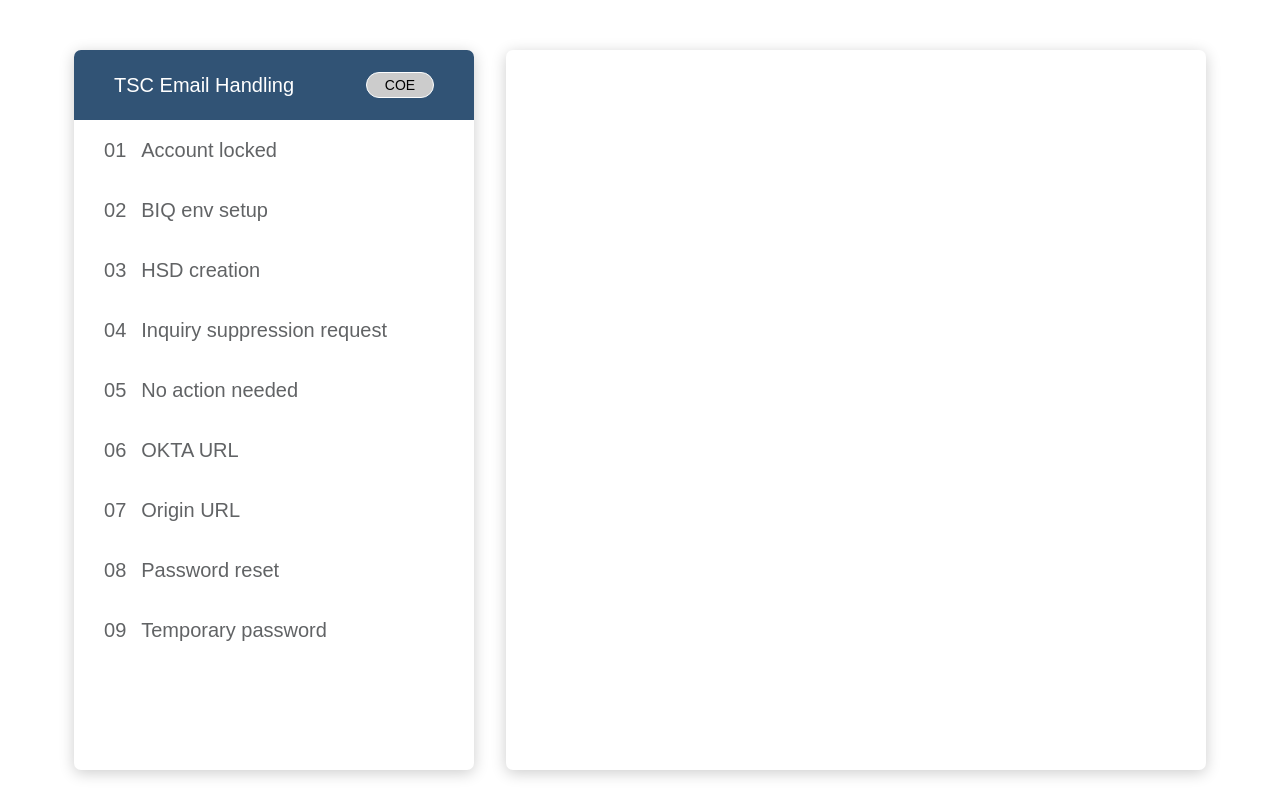
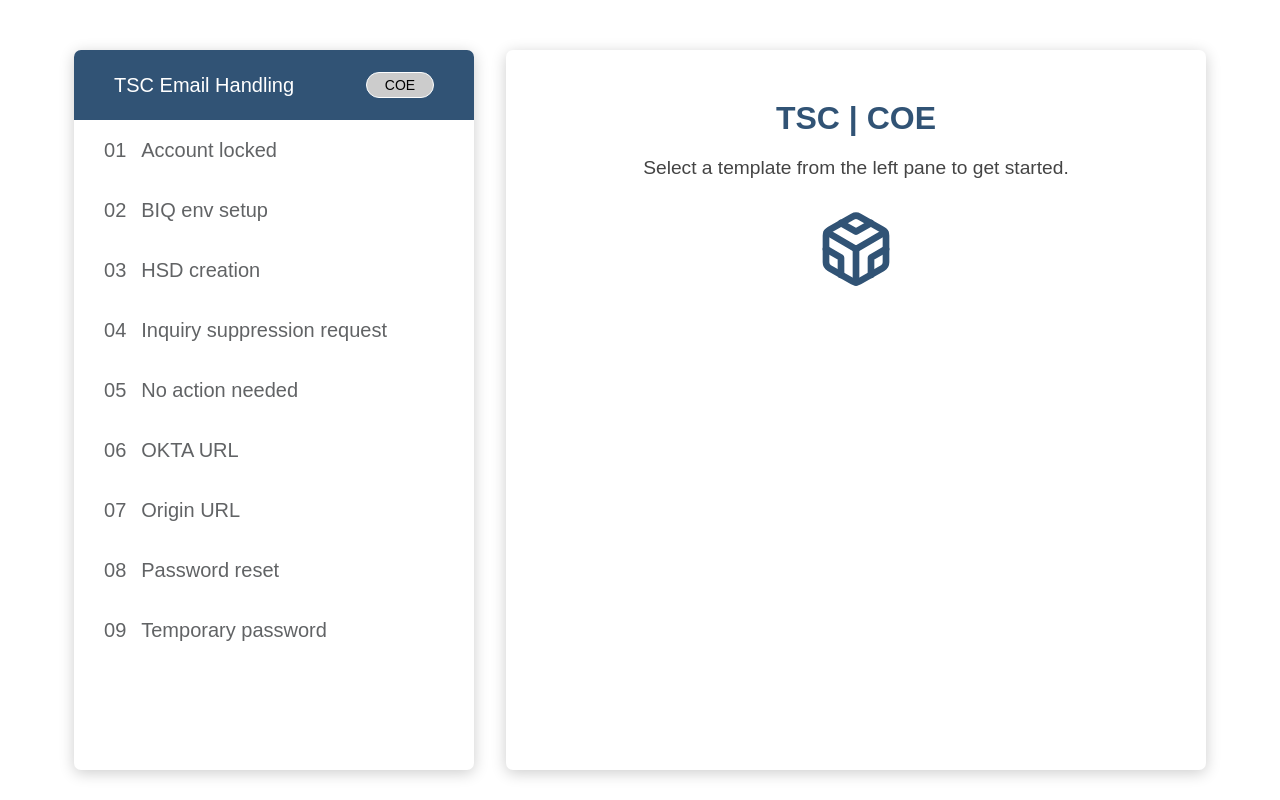
Before and after one commit to kingkongfrom/email-templates, a React (Vite) app: page / in a window 1280 px wide. Built offline with nearby package versions, Linux system fonts and the light colour scheme.

Commit message:
input fields size updated break lines added  to templates

```diff
--- a/src/App.jsx
+++ b/src/App.jsx
@@ -4,6 +4,7 @@
 import "./styles/style.css";
 import TemplateList from "./components/TemplateList.jsx";
 import EmailDetails from "./components/EmailDetails.jsx";
+import Welcome from "./components/Welcome.jsx";
 
 function App() {
     const [selectedEmail, setSelectedEmail] = useState({ subject: null, id: null, name: null });
@@ -14,6 +15,7 @@
                     <TemplateList setSelectedEmail={setSelectedEmail} selectedEmail={selectedEmail} />
                 </Box>
                 <Box width={700}>
+                    {selectedEmail.id === null && <Welcome />}
                     {selectedEmail.id && <EmailDetails selectedEmail={selectedEmail} />}
                 </Box>
             </Main>
--- a/src/components/EmailDetails.jsx
+++ b/src/components/EmailDetails.jsx
@@ -9,7 +9,9 @@
 import OktaUrl from "./emails/OktaUrl.jsx";
 import OriginUrl from "./emails/OriginUrl.jsx";
 import BIQEnvSetup from "./emails/BIQEnvSetup.jsx";
-
+import CaseA from "./coe/CaseA.jsx";
+import CaseB from "./coe/CaseB.jsx";
+import CaseC from "./coe/CaseC.jsx";
 
 function capitalize(str) {
     // Check if the input string is empty or null
@@ -139,6 +141,17 @@
                         {selectedEmail.name === "BIQ env setup" &&
                             <BIQEnvSetup setSubject={setSubject} hsd={hsd} caseNumber={caseNumber}
                                          clientName={clientName} userId={userId} capitalize={capitalize}/>}
+
+                        {selectedEmail.name === "Case A" &&
+                            <CaseA setSubject={setSubject} caseNumber={caseNumber}
+                                         clientName={clientName} userId={userId} capitalize={capitalize}/>}
+                        {selectedEmail.name === "Case B" &&
+                            <CaseB setSubject={setSubject} caseNumber={caseNumber}
+                                   clientName={clientName} userId={userId} capitalize={capitalize}/>}
+                        {selectedEmail.name === "Case C" &&
+                            <CaseC setSubject={setSubject} caseNumber={caseNumber}
+                                   clientName={clientName} userId={userId} capitalize={capitalize}/>}
+
                     </div>
                 </div>
             )}
--- /dev/null
+++ b/src/components/Welcome.jsx
@@ -0,0 +1,35 @@
+import { FiCodesandbox } from "react-icons/fi";
+const Welcome = () => {
+    return (
+        <div style={styles.container}>
+            <h1 style={styles.heading}>TSC | COE</h1>
+            <p style={styles.text}>Select a template from the left pane to get started.</p>
+            <FiCodesandbox style={styles.icon}/>
+
+        </div>
+    );
+};
+
+const styles = {
+    container: {
+        textAlign: "center",
+        marginTop: "50px",
+    },
+    heading: {
+        fontSize: "2rem",
+        fontWeight: "bold",
+        marginBottom: "20px",
+        color: "#315375"
+    },
+    text: {
+        fontSize: "1.2rem",
+        color: "#444",
+    },
+    icon: {
+        marginTop: "30px",
+        fontSize: "5rem",
+        color: "#315375"
+    }
+};
+
+export default Welcome;
--- /dev/null
+++ b/src/components/coe/CaseA.jsx
@@ -0,0 +1,7 @@
+const CaseA = ({ setSubject }) => {
+    setSubject("COE case A (Yet to be implemented)");
+    return (
+        <div className='email-body'>This template is not yet implemented, yet the template component is fully functional.</div>
+    );
+};
+export default CaseA;
--- /dev/null
+++ b/src/components/coe/CaseB.jsx
@@ -0,0 +1,9 @@
+
+const CaseB = ({ setSubject }) => {
+    setSubject("COE case B (Yet to be implemented)");
+    return (
+        <div className="email-body">This template is not yet implemented, yet the template component is fully
+            functional.</div>
+    );
+};
+export default CaseB;
--- /dev/null
+++ b/src/components/coe/CaseC.jsx
@@ -0,0 +1,9 @@
+
+const CaseC = ({ setSubject }) => {
+    setSubject("COE case C (Yet to be implemented)");
+    return (
+        <div className="email-body">This template is not yet implemented, yet the template component is fully
+            functional.</div>
+    );
+};
+export default CaseC;
--- a/src/data/data.js
+++ b/src/data/data.js
@@ -26,7 +26,6 @@
             "Case A",
             "Case B",
             "Case C",
-            "Case D",
         ]
     }
 ];
--- a/src/styles/style.css
+++ b/src/styles/style.css
@@ -109,6 +109,7 @@
     border: 1px solid #ccc;
     transition: border-color 0.3s ease-in-out;
     outline: none; /* Remove default focus outline */
+    width: 125px;
 }
 
 input[type="text"]:focus {
@@ -201,3 +202,8 @@
 .copy-icon-body:hover {
     color: #838586;
 }
+
+.experian-logo {
+    margin: 30px;
+    width: 200px;
+}
```
Also changed, not shown: src/components/emails/BIQEnvSetup.jsx (+8 -9 lines), src/images/experian_logo.png (added).
